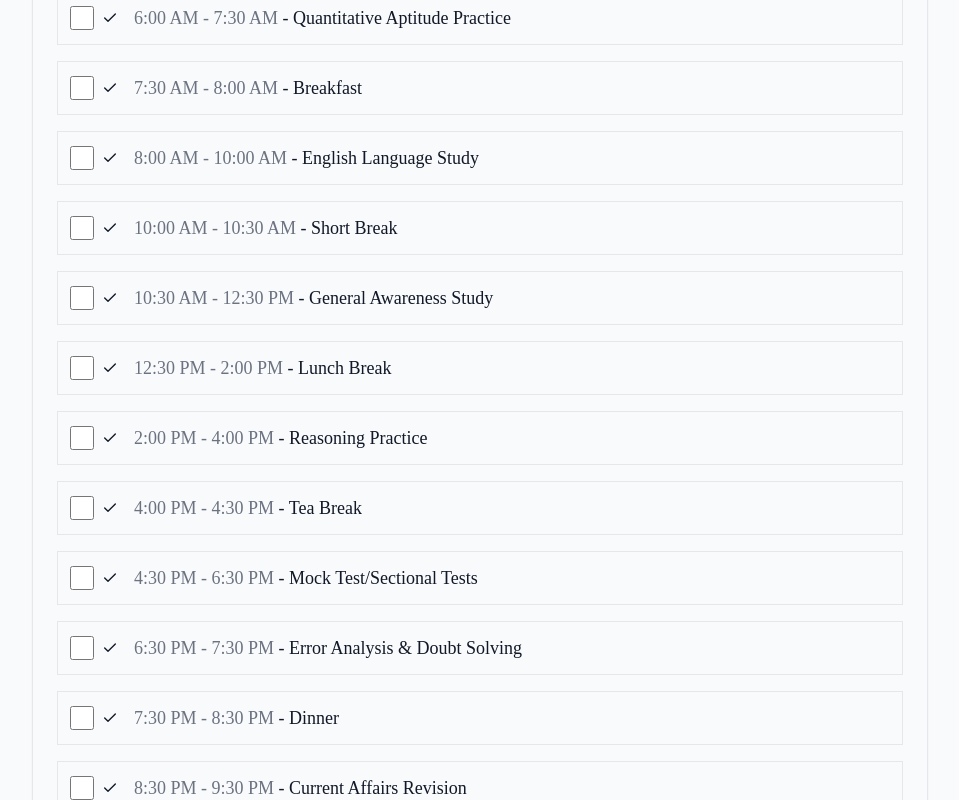
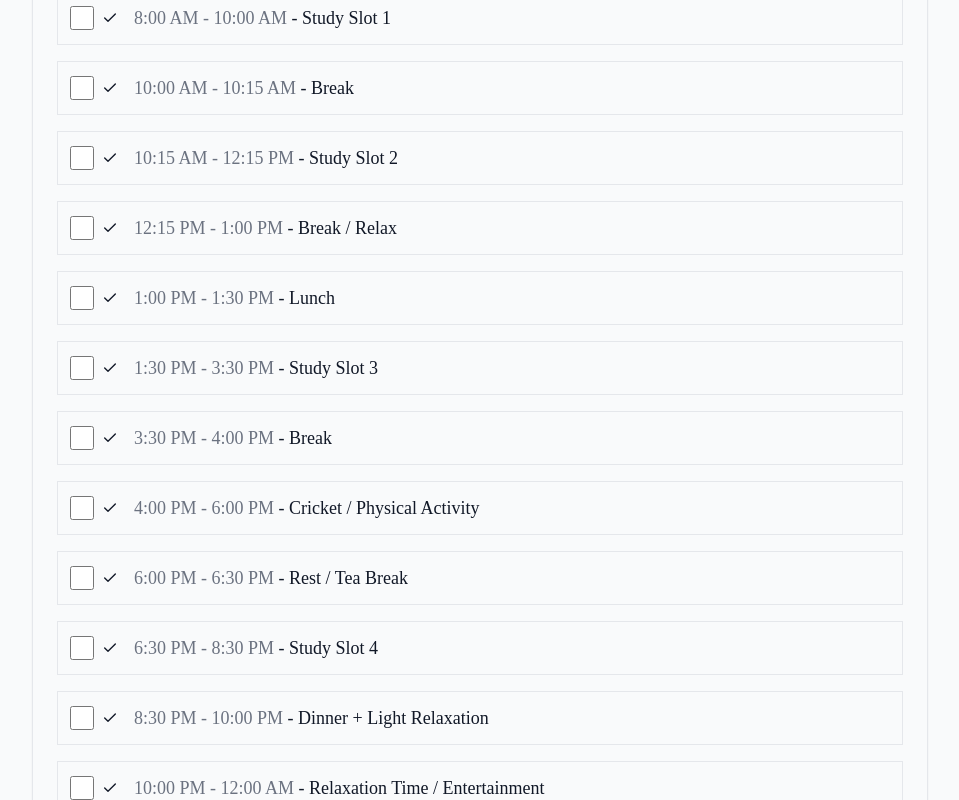
Before and after one commit to Rahul21-dev/ssc-cgl-tracker, a React (Vite) app: page / in a window 1280 px wide. Shown: the part 400-1200 px from the top of the page, without its empty margins (160-1119 px from the left). Built offline with nearby package versions, Linux system fonts and the light colour scheme.

Commit message:
Update SSCCGLTracker.tsx

```diff
--- a/src/components/SSCCGLTracker.tsx
+++ b/src/components/SSCCGLTracker.tsx
@@ -6,20 +6,19 @@ import { Tabs, TabsContent, TabsList, TabsTrigger } from "@/components/ui/tabs"
 
 // Sample daily routine structure
 const dailyRoutine = [
-  { time: "5:00 AM - 6:00 AM", task: "Morning Revision (Previous Day Topics)" },
-  { time: "6:00 AM - 7:30 AM", task: "Quantitative Aptitude Practice" },
-  { time: "7:30 AM - 8:00 AM", task: "Breakfast" },
-  { time: "8:00 AM - 10:00 AM", task: "English Language Study" },
-  { time: "10:00 AM - 10:30 AM", task: "Short Break" },
-  { time: "10:30 AM - 12:30 PM", task: "General Awareness Study" },
-  { time: "12:30 PM - 2:00 PM", task: "Lunch Break" },
-  { time: "2:00 PM - 4:00 PM", task: "Reasoning Practice" },
-  { time: "4:00 PM - 4:30 PM", task: "Tea Break" },
-  { time: "4:30 PM - 6:30 PM", task: "Mock Test/Sectional Tests" },
-  { time: "6:30 PM - 7:30 PM", task: "Error Analysis & Doubt Solving" },
-  { time: "7:30 PM - 8:30 PM", task: "Dinner" },
-  { time: "8:30 PM - 9:30 PM", task: "Current Affairs Revision" },
-  { time: "9:30 PM - 10:00 PM", task: "Planning for Next Day" }
+  { time: "7:00 AM - 8:00 AM", task: "Wake Up + Freshen Up" },
+  { time: "8:00 AM - 10:00 AM", task: "Study Slot 1" },
+  { time: "10:00 AM - 10:15 AM", task: "Break" },
+  { time: "10:15 AM - 12:15 PM", task: "Study Slot 2" },
+  { time: "12:15 PM - 1:00 PM", task: "Break / Relax" },
+  { time: "1:00 PM - 1:30 PM", task: "Lunch" },
+  { time: "1:30 PM - 3:30 PM", task: "Study Slot 3" },
+  { time: "3:30 PM - 4:00 PM", task: "Break" },
+  { time: "4:00 PM - 6:00 PM", task: "Cricket / Physical Activity" },
+  { time: "6:00 PM - 6:30 PM", task: "Rest / Tea Break" },
+  { time: "6:30 PM - 8:30 PM", task: "Study Slot 4" },
+  { time: "8:30 PM - 10:00 PM", task: "Dinner + Light Relaxation" },
+  { time: "10:00 PM - 12:00 AM", task: "Relaxation Time / Entertainment" }
 ]
 
 export default function SSCCGLTracker() {
@@ -39,7 +38,7 @@ export default function SSCCGLTracker() {
     })
   }
 
-  const days = Array.from({ length: 365 }, (_, i) => `Day ${i + 1}`)
+  const days = Array.from({ length: 7 }, (_, i) => `Day ${i + 1}`) // Show first 7 days as example
 
   return (
     <div className="min-h-screen bg-gray-50 p-4 md:p-8">
@@ -49,7 +48,7 @@ export default function SSCCGLTracker() {
         <Tabs defaultValue="Day 1" className="w-full">
           <div className="overflow-x-auto pb-2">
             <TabsList className="grid grid-flow-col auto-cols-max h-auto">
-              {days.slice(0, 7).map(day => (
+              {days.map(day => (
                 <TabsTrigger key={day} value={day} className="px-4 py-2">
                   {day}
                 </TabsTrigger>
@@ -57,8 +56,9 @@ export default function SSCCGLTracker() {
             </TabsList>
           </div>
 
-          {days.slice(0, 7).map(day => (
-            <TabsContent key={day} value={day}>
+          {days.map(day => (
+            <TabsContent key={day} value={day} asChild>
+              <div>
                 <Card>
                   <CardHeader>
                     <CardTitle className="text-xl">{day} Routine</CardTitle>
@@ -69,7 +69,7 @@ export default function SSCCGLTracker() {
                         <Checkbox
                           id={`${day}-task-${index}`}
                           checked={dailyChecks[day][index]}
-                        onChange={() => toggleTask(day, index)}
+                          onCheckedChange={() => toggleTask(day, index)}
                           className="h-6 w-6"
                         />
                         <div className="flex-1">
@@ -84,6 +84,7 @@ export default function SSCCGLTracker() {
                     ))}
                   </CardContent>
                 </Card>
+              </div>
             </TabsContent>
           ))}
         </Tabs>
```
Lines whose indentation alone changed are shown as unchanged.
